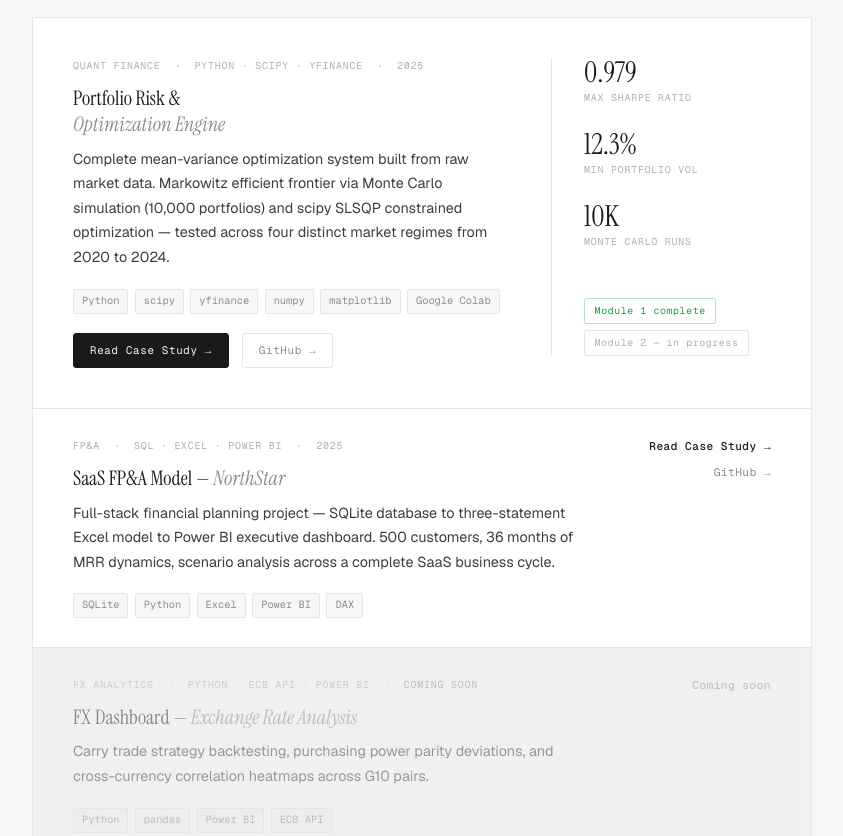
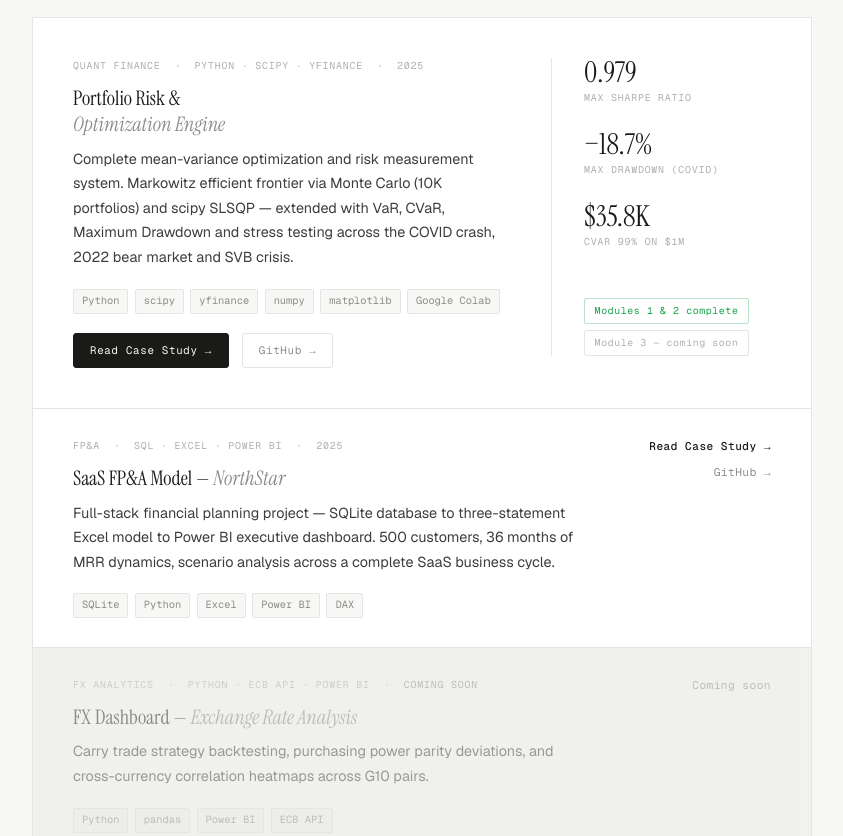
Before and after one commit to BryanSantiagoMartinez/BryanSantiagoMartinez.github.io, a plain HTML site: page index.html in a window 1280 px wide. Shown: the part 1180-2016 px from the top of the page, without its empty margins (218-1061 px from the left). Drawn offline with nearby package versions, Linux system fonts and the light colour scheme.

Commit message:
Update index.html
portfolio optimize upt

```diff
--- a/index.html
+++ b/index.html
@@ -378,10 +378,9 @@ footer {
         </div>
         <div class="project-name">Portfolio Risk &<br/><em>Optimization Engine</em></div>
         <p class="project-desc">
-          Complete mean-variance optimization system built from raw market data.
-          Markowitz efficient frontier via Monte Carlo simulation (10,000 portfolios)
-          and scipy SLSQP constrained optimization — tested across four distinct
-          market regimes from 2020 to 2024.
+          Complete mean-variance optimization and risk measurement system. Markowitz efficient frontier
+          via Monte Carlo (10K portfolios) and scipy SLSQP — extended with VaR, CVaR, Maximum Drawdown
+          and stress testing across the COVID crash, 2022 bear market and SVB crisis.
         </p>
         <div class="project-stack">
           <span class="stack-tag">Python</span>
@@ -402,15 +401,15 @@ footer {
           <div class="feat-stat-label">Max Sharpe Ratio</div>
         </div>
         <div class="feat-stat">
-          <div class="feat-stat-num">12.3%</div>
-          <div class="feat-stat-label">Min Portfolio Vol</div>
+          <div class="feat-stat-num">−18.7%</div>
+          <div class="feat-stat-label">Max Drawdown (COVID)</div>
         </div>
         <div class="feat-stat">
-          <div class="feat-stat-num">10K</div>
-          <div class="feat-stat-label">Monte Carlo runs</div>
+          <div class="feat-stat-num">$35.8K</div>
+          <div class="feat-stat-label">CVaR 99% on $1M</div>
         </div>
-        <span class="feat-badge">Module 1 complete</span><br/>
-        <span class="feat-badge-wip">Module 2 — in progress</span>
+        <span class="feat-badge">Modules 1 & 2 complete</span><br/>
+        <span class="feat-badge-wip">Module 3 — coming soon</span>
       </div>
     </div>
 
@@ -621,10 +620,10 @@ footer {
       <p>If you're working on interesting problems at the intersection of finance and technology, I'd love to hear from you.</p>
     </div>
     <div class="contact-links">
-      <a href="mailto:bryan-santiago.martinez-lopez@rennes-sb.com" class="contact-link">
+      <a href="/cdn-cgi/l/email-protection#2f4d5d564e41025c4e415b464e484001424e5d5b46414a550243405f4a556f5d4a41414a5c025c4d014c4042" class="contact-link">
         <div class="contact-link-left">
           <span class="contact-link-label">Email</span>
-          <span class="contact-link-value">bryan-santiago.martinez-lopez@rennes-sb.com</span>
+          <span class="contact-link-value"><span class="__cf_email__" data-cfemail="1c7e6e657d72316f7d7268757d7b7332717d6e68757279663170736c79665c6e797272796f316f7e327f7371">[email&#160;protected]</span></span>
         </div>
         <span class="contact-link-arrow">→</span>
       </a>
@@ -649,11 +648,4 @@ footer {
         </div>
         <span class="contact-link-arrow">↓</span>
       </a>
-    </div>
-  </div>
-</div>
-
-<footer>
-  <span class="footer-copy">© 2025 Santiago Martinez</span>
-  <span class="footer-note">MSc International Finance · ESC Rennes · Paris</span>
-</footer>
+    </di
```
